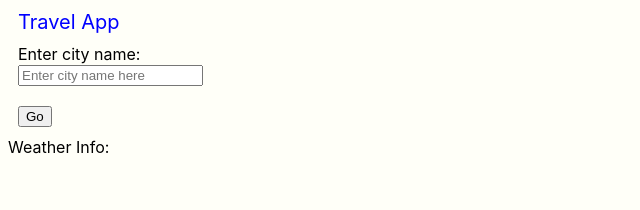
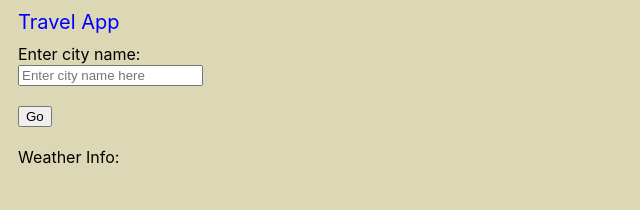
Before and after one commit to Wilson-You/final-project, a website built with webpack: page src/client/views/index.html in a window 1280 px wide. Shown: the whole page, without its empty margins (0-640 px from the left). Built offline with nearby package versions, Linux system fonts and the light colour scheme; a web font is replaced by a local one.

Commit message:
style changed

```diff
--- a/src/client/js/app.js
+++ b/src/client/js/app.js
@@ -36,6 +36,8 @@ export function getGeoInfo() {
         .then(data => {
             console.log(data)
             document.querySelector('#describe').innerHTML = data.data[0].weather.description
+            document.querySelector('#temp').innerHTML = data.data[0].temp + '℃'
+
 
         }
         )
--- a/src/client/styles/style.scss
+++ b/src/client/styles/style.scss
@@ -1,11 +1,11 @@
 body{
-    background: #fffff8;
+    background: #DCD8B5;
     font-family: -apple-system, BlinkMacSystemFont, sans-serif;
 }
 
 #img1 {
-    width: 40px;
-    height: 50px;
+    width: 30%;
+    height: 30%;
 }
 
 #city:hover {
@@ -23,6 +23,10 @@ body{
     font-size: 20px;
 }
 
-.cityinfo, button {
+.cityinfo, button, .title {
     margin: 10px;
 }
+
+#dest, #temp, #describe, #img1{
+    margin: 10px;
+}
--- a/src/client/views/index.html
+++ b/src/client/views/index.html
@@ -22,6 +22,7 @@
     <div class="title">Weather Info:</div>
     <div id="infogroup">
       <div id="dest"></div>
+      <div id="temp"></div>
       <div id="describe"></div>
       <div id="img1"></div>
     </div>
```
